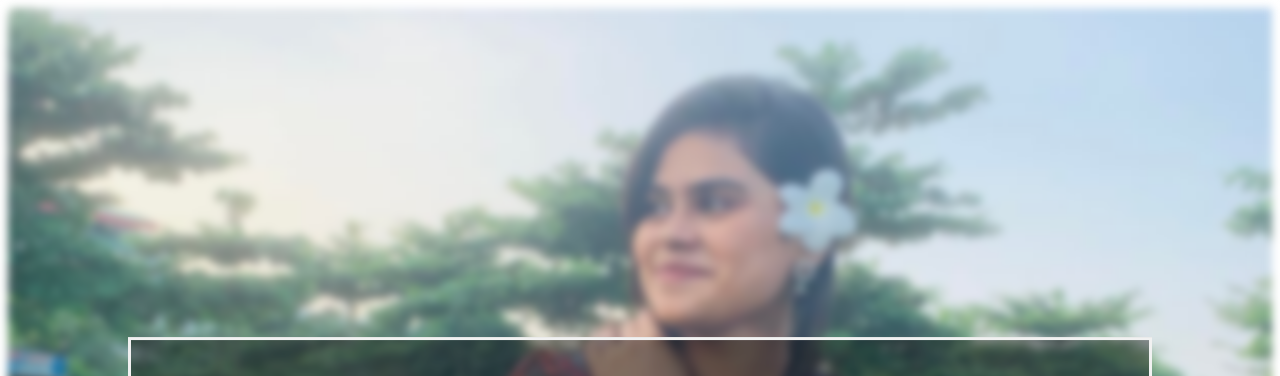
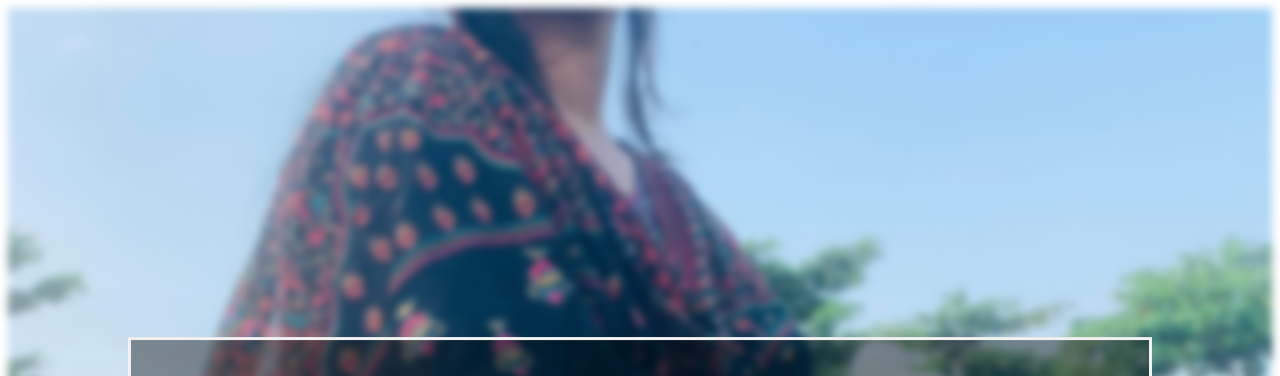
Before and after one commit to undefined2001/love, a plain HTML site: page index.html in a window 1280 px wide. Shown: the top 376 px of the page. Drawn offline with Linux system fonts and the light colour scheme; a web font is replaced by a local one.

Commit message:
Update style.css

```diff
--- a/style.css
+++ b/style.css
@@ -7,7 +7,7 @@ body, html {
   }
 
   .image {
-    background-image: url("image3.jpg");
+    background-image: url("image2.jpg");
 
     filter: blur(4px);
     -webkit-filter: blur(4px);
```
